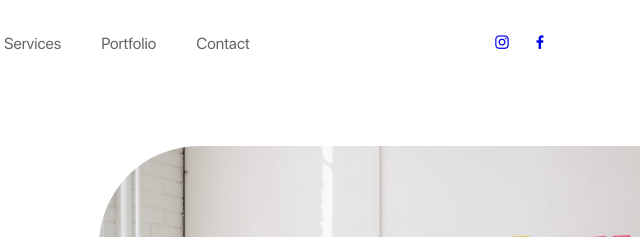
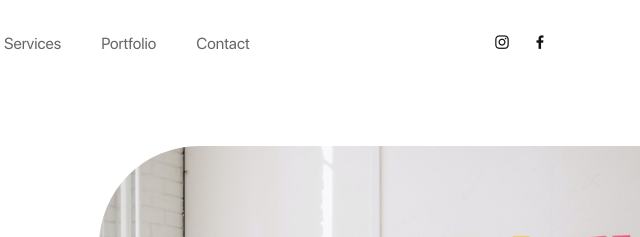
Before and after one commit to myunusalmeida/agency-green-std, a plain HTML site: page index.html in a window 1280 px wide. Shown: the top 237 px of the page, 601-1241 px from the left. Drawn offline with nearby package versions, Linux system fonts and the light colour scheme; a web font is replaced by a local one.

Commit message:
Change color in social icon navbar

```diff
--- a/style.scss
+++ b/style.scss
@@ -261,6 +261,7 @@ section {
         .social-icon {
             font-size: 18px;
             margin: 0 10px;
+            color: $black-color;
         }
 
         @media screen and (max-width: 768px) {
```
Also changed, not shown: style.css, 1 other file.
